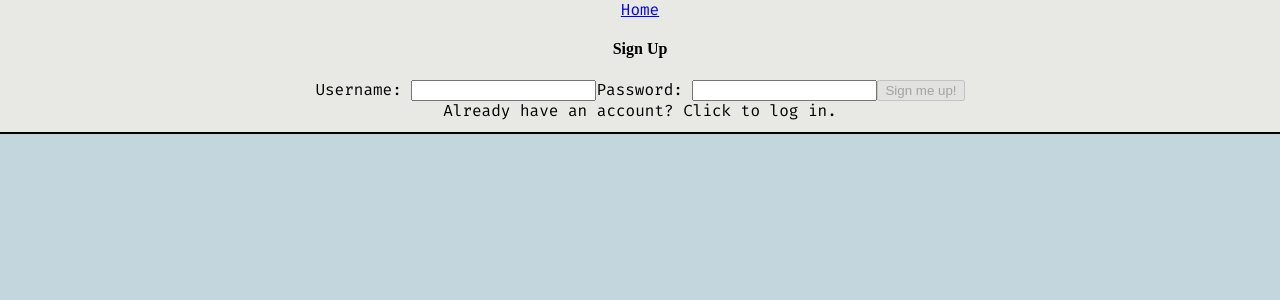
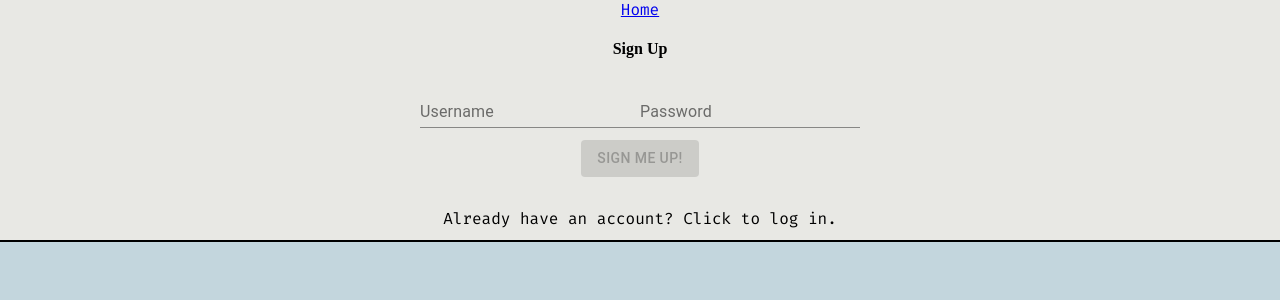
Before and after one commit to Build-Week-How-To-CH/Front-End, a React (Create React App) app in the folder app/: page /signup in a window 1280 px wide. Shown: the top 300 px of the page. Built offline with nearby package versions, Linux system fonts and the light colour scheme; a web font is replaced by a local one.

Commit message:
re-implemented material UI on signup form

```diff
--- a/app/src/components/SignUp.js
+++ b/app/src/components/SignUp.js
@@ -12,12 +12,17 @@ const StyledDiv = styled.div`
 `;
 
 const StyledLink = styled.div`
+  margin-top:1%;
   margin-bottom: 1%;
 `;
 
 const StyledHeading = styled.h4`
   font-family: "Cherry Swash";
 `;
+
+const StyledButton = styled.div`
+  margin-top:1%;
+`
 
 function SignUp(props) {
   const { values, submit, inputChange, disabled, errors } = props;
@@ -62,27 +67,23 @@ function SignUp(props) {
               <h4>Sign Up</h4>
             </StyledHeading>
 
-            <label>
-              Username:&nbsp;
-              <input
+              <TextField
                 value={values.username}
                 onChange={onInputChange}
                 name="username"
                 type="text"
+                label = "Username"
               />
-            </label>
 
-            <label>
-              Password:&nbsp;
-              <input
+              <TextField
                 value={values.password}
                 onChange={onInputChange}
                 name="password"
                 type="password"
+                label="Password"
               />
-            </label>
 
-            <button disabled={disabled}>Sign me up!</button>
+            <StyledButton><Button variant = 'contained' color = 'primary' disabled={disabled}>Sign me up!</Button></StyledButton>
             <br></br>
             <StyledLink>
               <div
```
